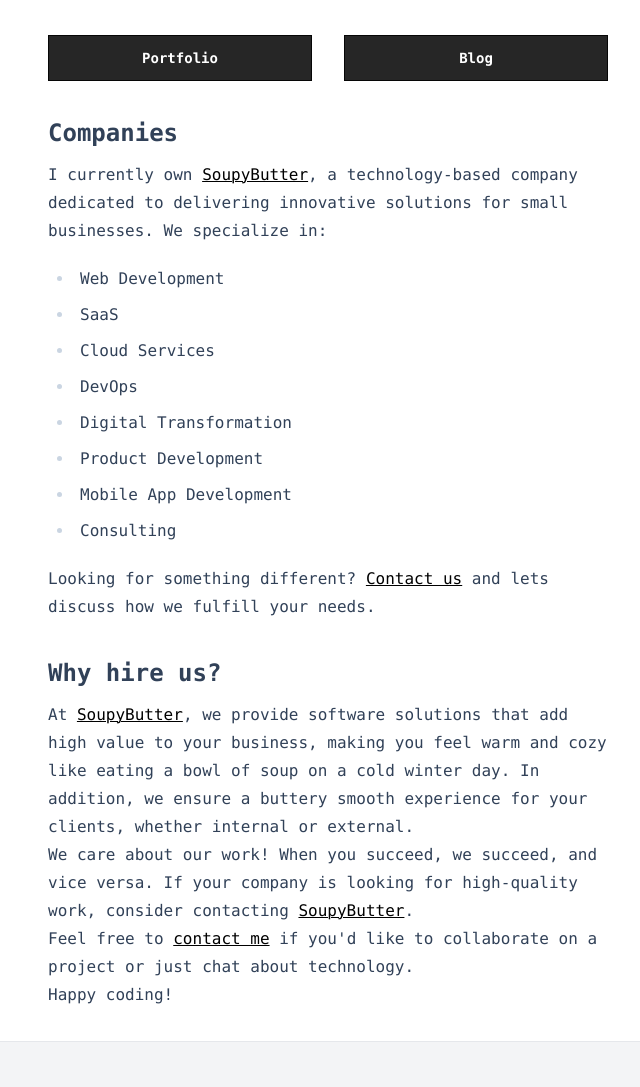
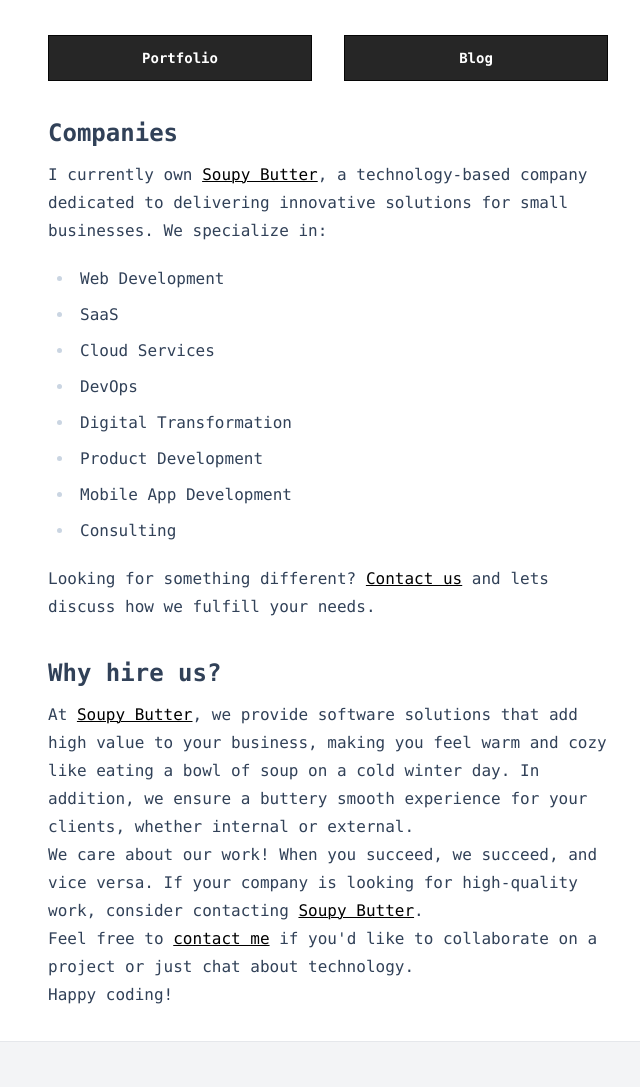
Before and after one commit to exilesprx/exilesprx.github.io, an Astro site: page / in a window 1280 px wide. Shown: the part 905-1992 px from the top of the page, without its empty margins (640-1280 px from the left). Built offline with nearby package versions, Linux system fonts and the light colour scheme; Astro itself is replaced by a stand-in of ours.

Commit message:
fix: company name

```diff
--- a/src/components/About.astro
+++ b/src/components/About.astro
@@ -44,7 +44,7 @@
 
       <h2>Companies</h2>
       <div>
-        I currently own <a href="https://soupybutter.com">SoupyButter</a>, a
+        I currently own <a href="https://soupybutter.com">Soupy Butter</a>, a
         technology-based company dedicated to delivering innovative solutions
         for small businesses. We specialize in:
       </div>
@@ -69,7 +69,7 @@
       <h2>Why hire us?</h2>
 
       <div>
-        At <a href="https://soupybutter.com">SoupyButter</a>, we provide
+        At <a href="https://soupybutter.com">Soupy Butter</a>, we provide
         software solutions that add high value to your business, making you feel
         warm and cozy like eating a bowl of soup on a cold winter day. In
         addition, we ensure a buttery smooth experience for your clients,
@@ -79,7 +79,7 @@
       <div>
         We care about our work! When you succeed, we succeed, and vice versa. If
         your company is looking for high-quality work, consider contacting <a
-          href="mailto:sales@soupybutter.com">SoupyButter</a
+          href="mailto:sales@soupybutter.com">Soupy Butter</a
         >.
       </div>
 
```
